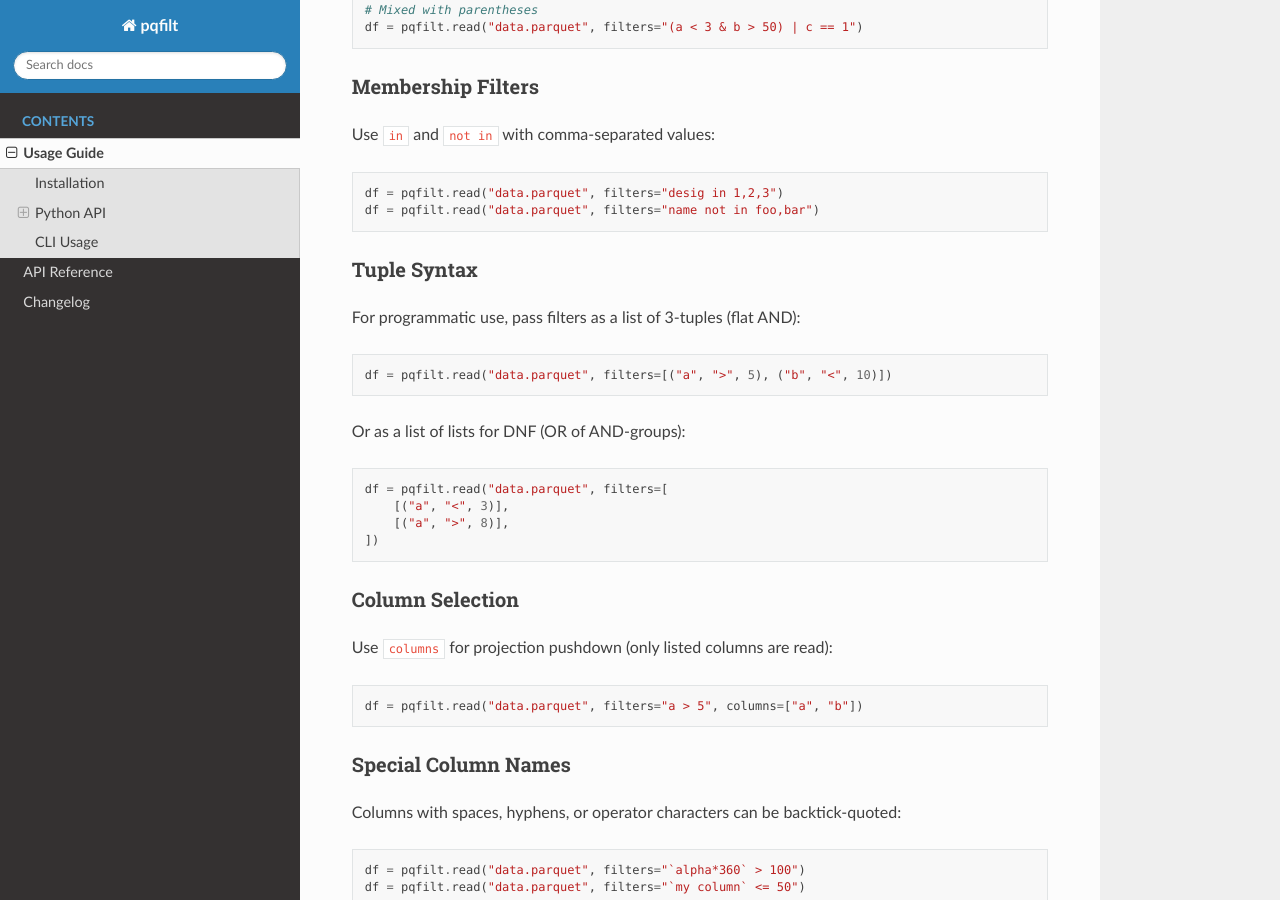
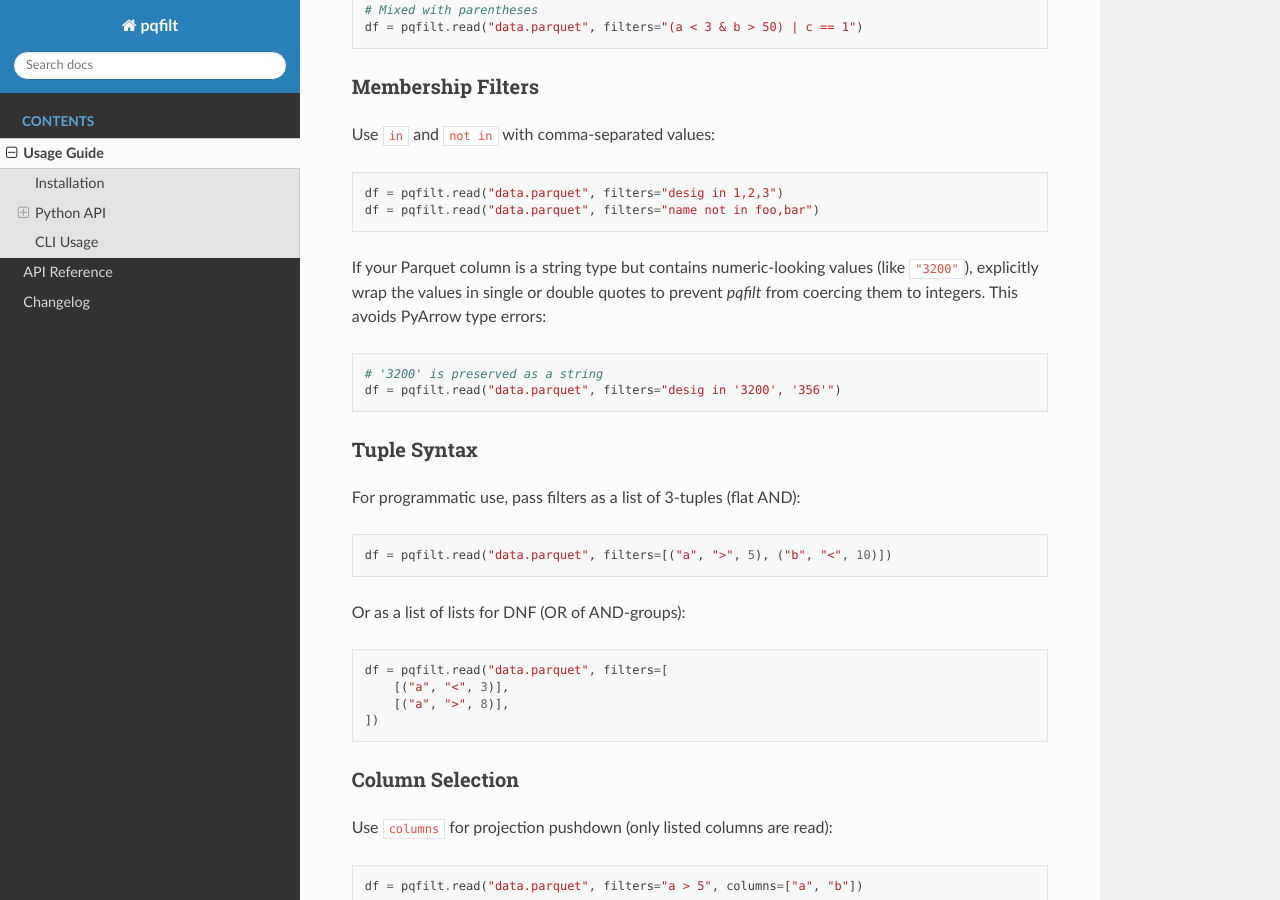
Before and after one commit to ysBach/pqfilt, a Sphinx documentation site: the page built from docs/usage.rst, in a window 1280 px wide and 900 px high, scrolled down 1036 px. Built offline with Sphinx 7.4.7 and the Read the Docs theme 3.1.0, drawn with Linux system fonts in a browser that asks for light colours.

Commit message:
Update documentations properly

```diff
--- a/docs/usage.rst
+++ b/docs/usage.rst
@@ -52,6 +52,13 @@ Use ``in`` and ``not in`` with comma-separated values::
 
     df = pqfilt.read("data.parquet", filters="desig in 1,2,3")
     df = pqfilt.read("data.parquet", filters="name not in foo,bar")
+
+If your Parquet column is a string type but contains numeric-looking values
+(like ``"3200"``), explicitly wrap the values in single or double quotes to
+prevent `pqfilt` from coercing them to integers. This avoids PyArrow type errors::
+
+    # '3200' is preserved as a string
+    df = pqfilt.read("data.parquet", filters="desig in '3200', '356'")
 
 Tuple Syntax
 ~~~~~~~~~~~~
```
Also changed, not shown: README.md (+3 -0 lines).
